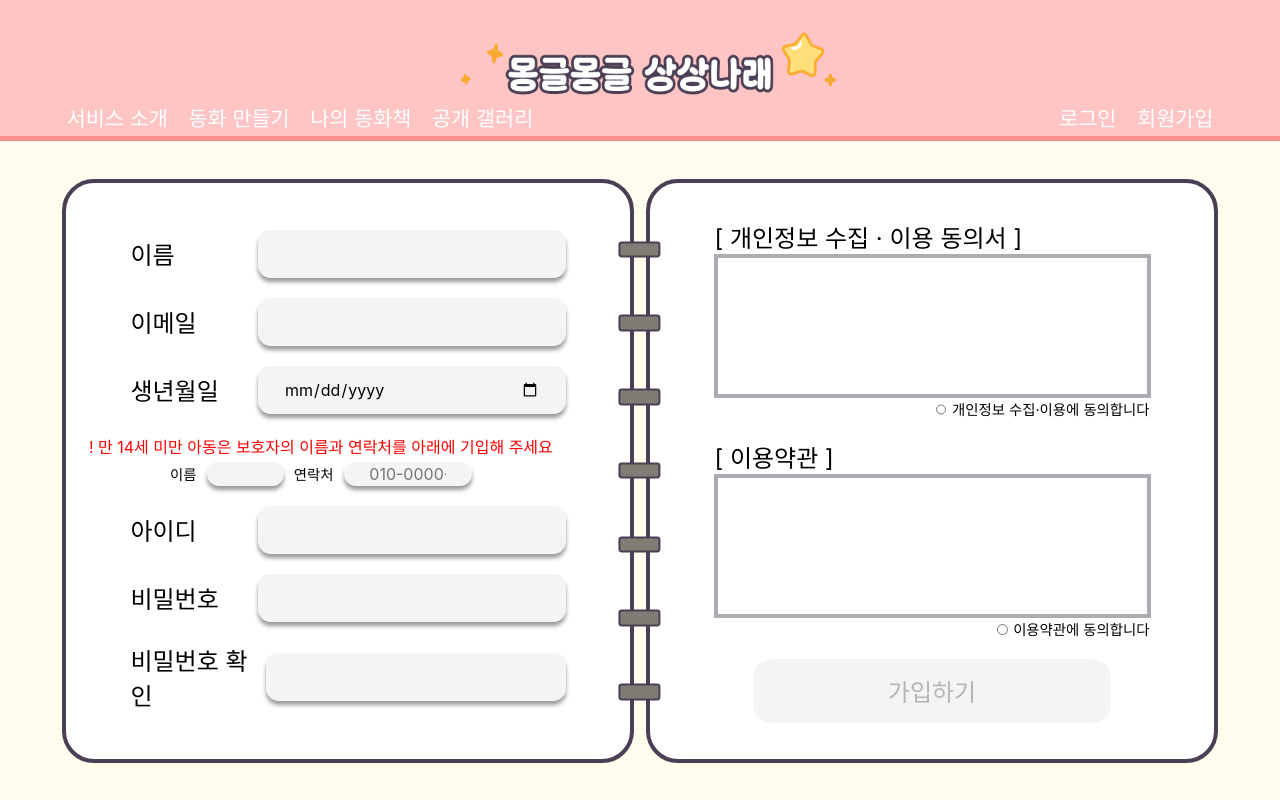
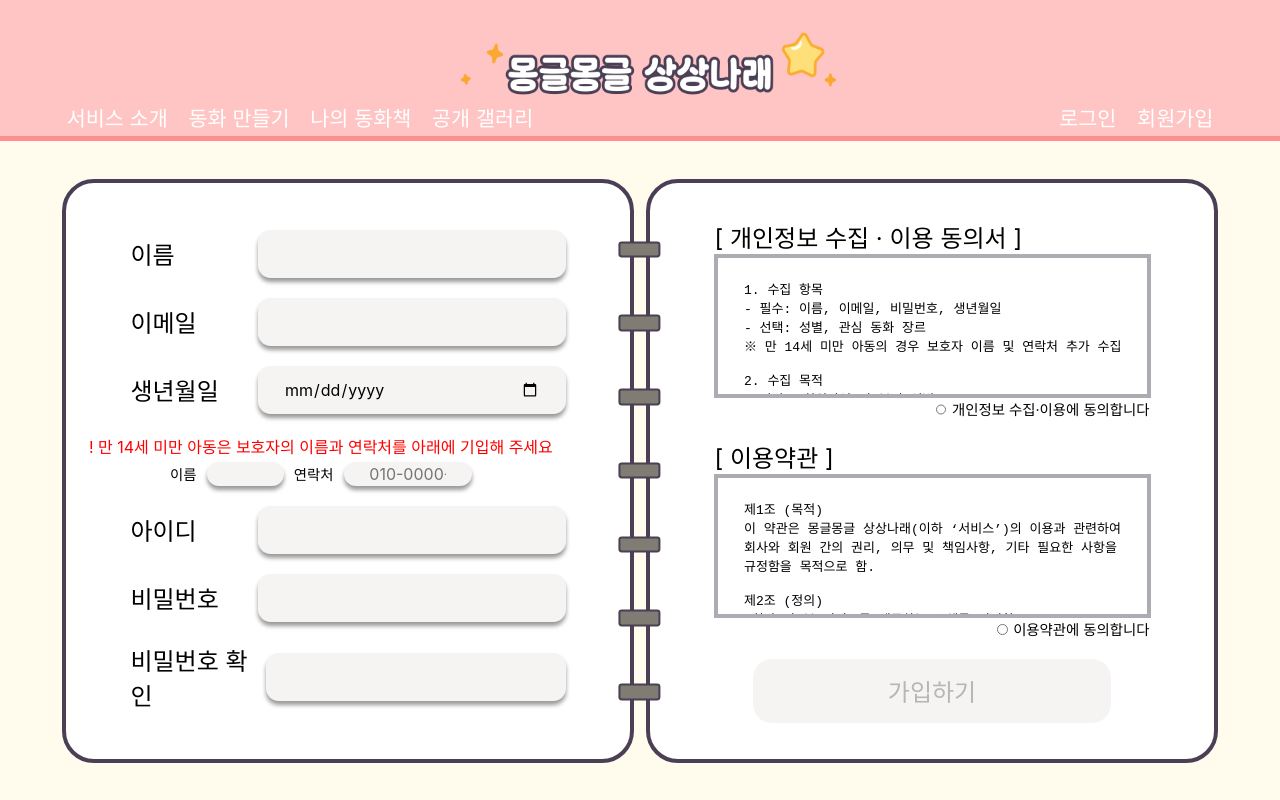
Before and after one commit to yANUs-3-Team/FE, a React (Create React App) app: page /join in a window 1280 px wide. Built offline with nearby package versions, Linux system fonts and the light colour scheme; a web font is replaced by a local one.

Commit message:
Connected privacy&terms.txt

```diff
--- a/src/component/Css/join.css
+++ b/src/component/Css/join.css
@@ -136,6 +136,9 @@ width: 34vw;
 
  border: 0.5vh solid #ABADB2;
  background-color: white;
+
+ overflow-y: auto;
+  scrollbar-width: thin;
 }
 
 .join_radio {
--- a/src/pages/join.js
+++ b/src/pages/join.js
@@ -1,6 +1,20 @@
 import "../component/Css/join.css";
+import { useEffect, useState } from "react";
 
 function Join() {
+  const [termsText, setTermsText] = useState("");
+  const [privacyText, setPrivacyText] = useState("");
+
+  useEffect(() => {
+    fetch("/terms.txt")
+      .then((res) => res.text())
+      .then((text) => setTermsText(text));
+
+    fetch("/privacy.txt")
+      .then((res) => res.text())
+      .then((text) => setPrivacyText(text));
+  }, []);
+
   return (
     <div className="join_page">
       <div className="join_container">
@@ -78,7 +92,9 @@ function Join() {
           <div className="join_radio_title">
             [ 개인정보 수집 · 이용 동의서 ]
           </div>
-          <div className="join_radio_detailBox"></div>
+          <div className="join_radio_detailBox">
+            <pre style={{ whiteSpace: "pre-wrap" }}>{privacyText}</pre>
+          </div>
           <div className="join_radio">
             <input
               type="radio"
@@ -92,10 +108,10 @@ function Join() {
           </div>
         </div>
         <div className="join_radio_box">
-          <div className="join_radio_title">
-            [ 이용약관 ]
+          <div className="join_radio_title">[ 이용약관 ]</div>
+          <div className="join_radio_detailBox">
+            <pre style={{ whiteSpace: "pre-wrap" }}>{termsText}</pre>
           </div>
-          <div className="join_radio_detailBox"></div>
           <div className="join_radio">
             <input
               type="radio"
```
Also changed, not shown: public/privacy.txt (added), public/terms.txt (added).
